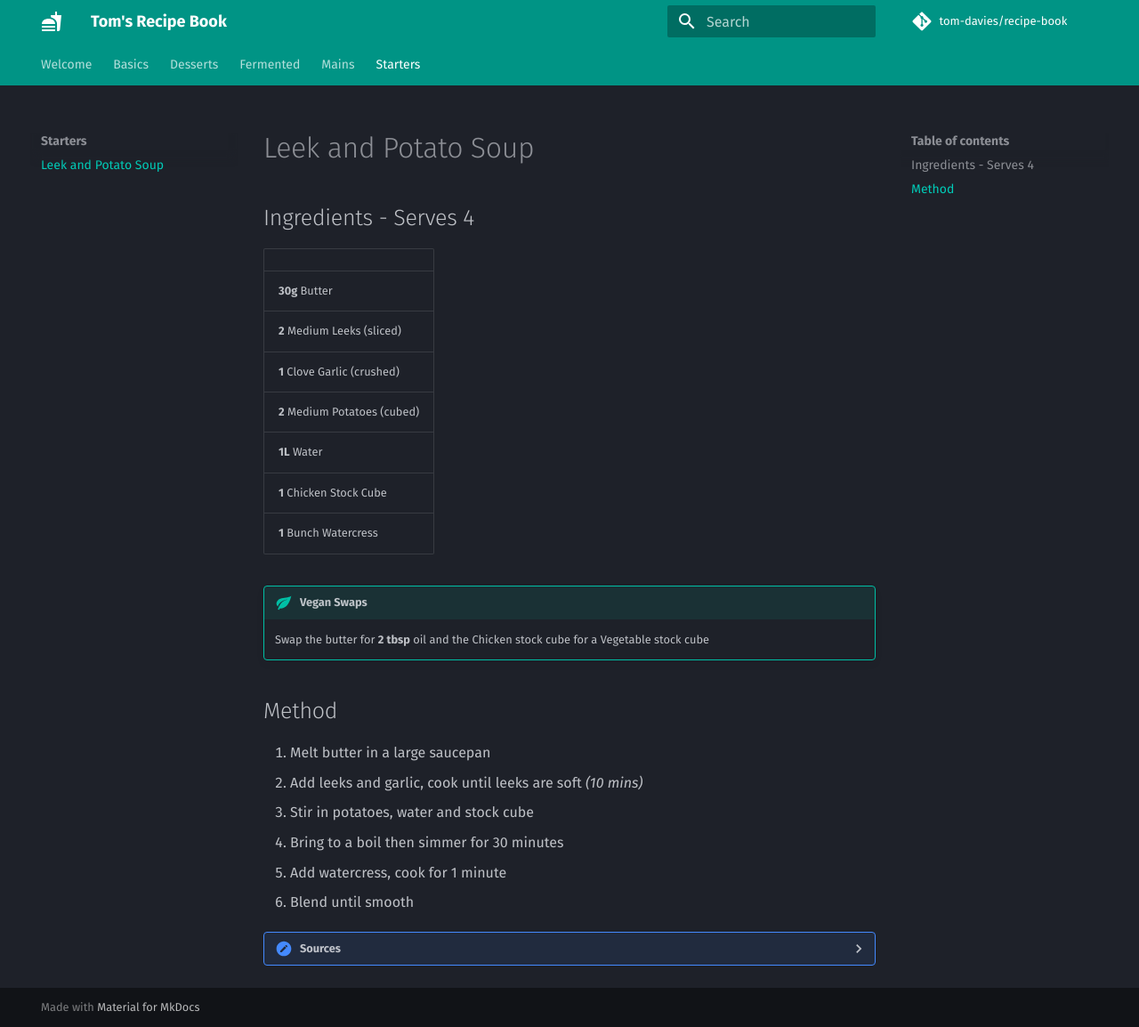
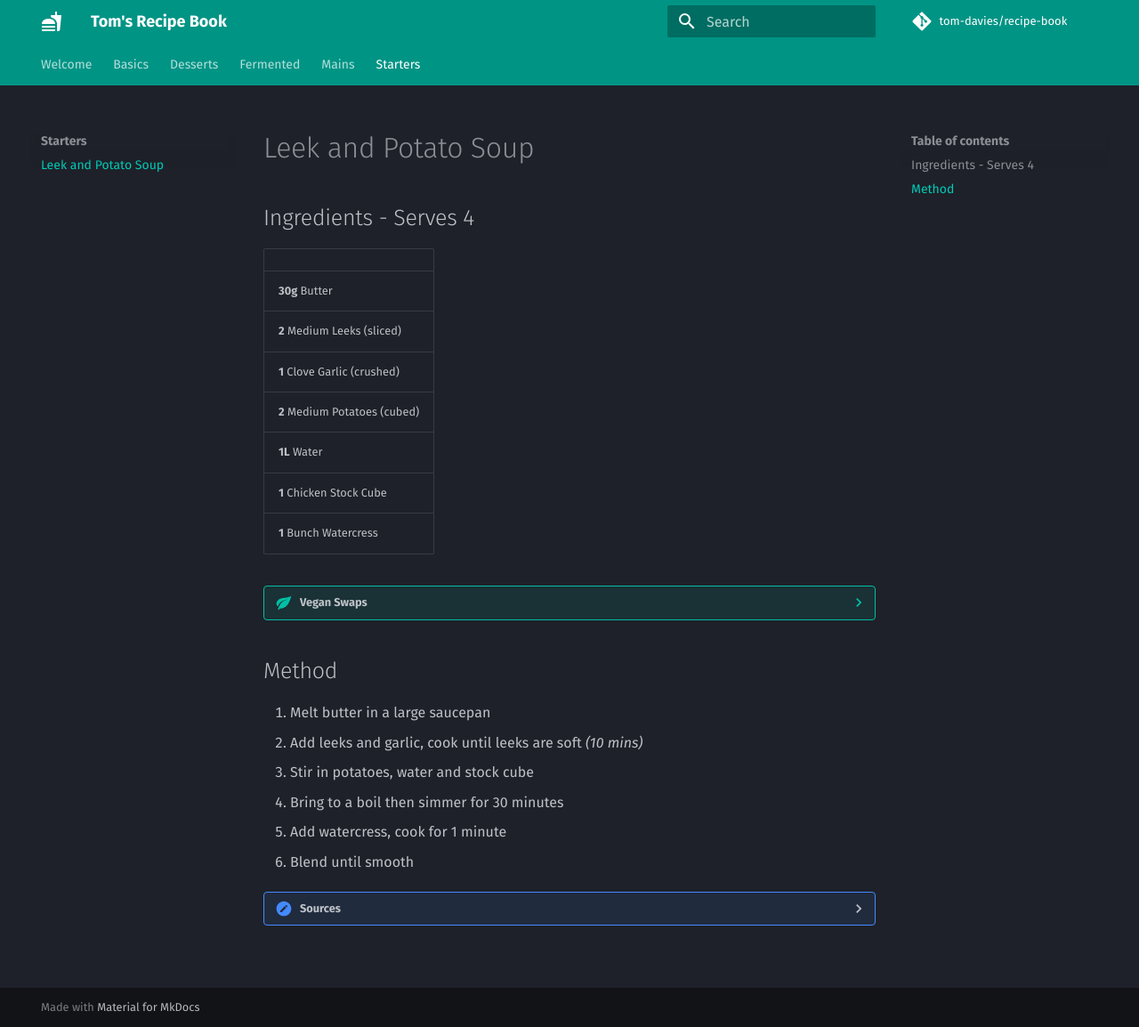
Before and after one commit to tom-davies/recipe-book, an MkDocs documentation site: the page built from docs/starters/leek-potato-soup.md, in a window 1280 px wide and 1154 px high. Shown: the whole window at 89% size. Built offline with MkDocs 1.6.1 and Material for MkDocs 9.7.7, drawn with Linux system fonts in a browser that asks for light colours; comment, search, counter and statistics services are not loaded.

Commit message:
make Vegan Swaps section collapsed by default

```diff
--- a/docs/starters/leek-potato-soup.md
+++ b/docs/starters/leek-potato-soup.md
@@ -16,7 +16,7 @@
 | **1** Chicken Stock Cube                              |
 | **1** Bunch Watercress                                |
 
-!!! tip "Vegan Swaps"
+??? tip "Vegan Swaps"
     Swap the butter for **2 tbsp** oil and the Chicken stock cube for a Vegetable stock cube
 
 ## Method
@@ -27,6 +27,5 @@
 4. Add watercress, cook for 1 minute
 5. Blend until smooth
 
-
 ??? Sources
     "A Cancer Cookbook" -- Gill Davies (name of actual book unknown)
```
